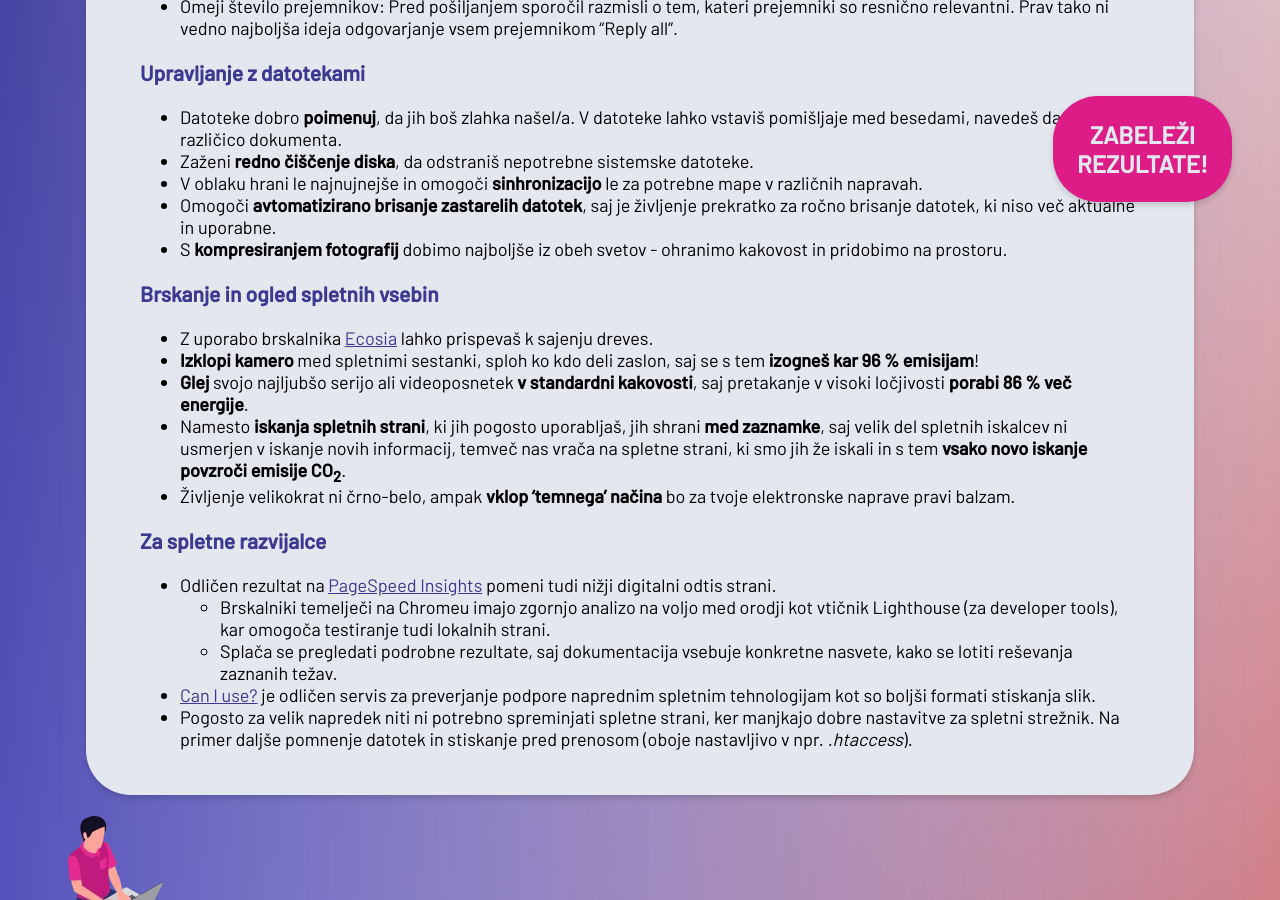
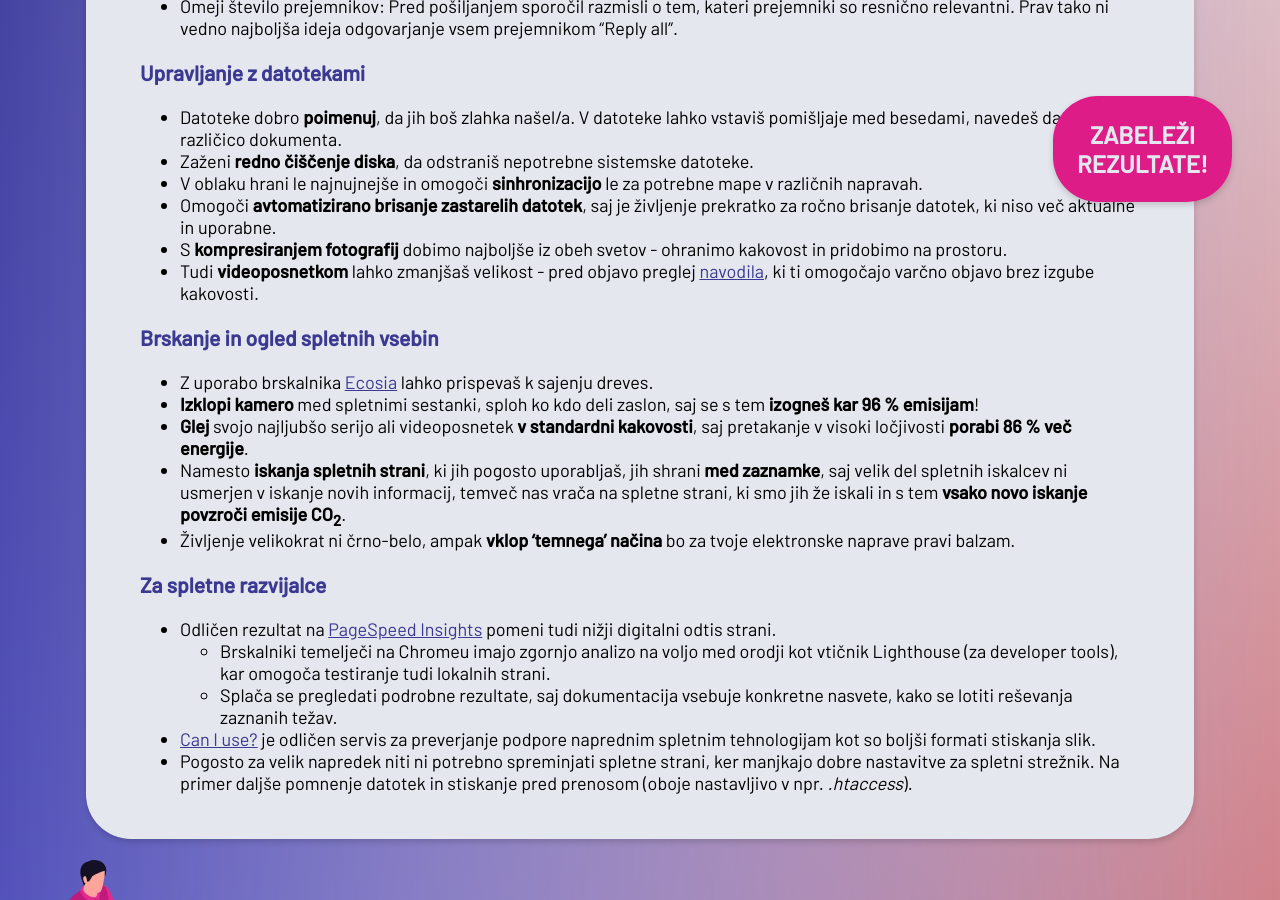
Before and after one commit to ewba/dcd-si, a Jekyll site: the page built from ohranjanje-dobrih-navad.md, in a window 1280 px wide and 900 px high, scrolled down 643 px. Built offline with Jekyll 4.4.1, drawn with Linux system fonts in a browser that asks for light colours.

Commit message:
Update ohranjanje-dobrih-navad.md

```diff
--- a/ohranjanje-dobrih-navad.md
+++ b/ohranjanje-dobrih-navad.md
@@ -18,17 +18,18 @@ V hitrem življenjskem tempu je digitalna prisotnost ključna za naše vsakodnev
 - V oblaku hrani le najnujnejše in omogoči **sinhronizacijo** le za potrebne mape v različnih napravah.
 - Omogoči **avtomatizirano brisanje zastarelih datotek**, saj je življenje prekratko za ročno brisanje datotek, ki niso več aktualne in uporabne.
 - S **kompresiranjem fotografij** dobimo najboljše iz obeh svetov - ohranimo kakovost in pridobimo na prostoru.
+- Tudi **videoposnetkom** lahko zmanjšaš velikost - pred objavo preglej <a href="https://theshiftproject.org/en/guide-reduce-weight-video-5-minutes/" target="_blank" rel="noopener">navodila</a>, ki ti omogočajo varčno objavo brez izgube kakovosti.
 
 ### Brskanje in ogled spletnih vsebin
-- Z uporabo brskalnika <a href="[URL](https://www.ecosia.org/)" target="_blank" rel="noopener">Ecosia</a> lahko prispevaš k sajenju dreves.
+- Z uporabo brskalnika <a href="https://www.ecosia.org/" target="_blank" rel="noopener">Ecosia</a> lahko prispevaš k sajenju dreves.
 - **Izklopi kamero** med spletnimi sestanki, sploh ko kdo deli zaslon, saj se s tem **izogneš kar 96 % emisijam**!
 - **Glej** svojo najljubšo serijo ali videoposnetek **v standardni kakovosti**, saj pretakanje v visoki ločjivosti **porabi 86 % več energije**.
 - Namesto **iskanja spletnih strani**, ki jih pogosto uporabljaš, jih shrani **med zaznamke**, saj velik del spletnih iskalcev ni usmerjen v iskanje novih informacij, temveč nas vrača na spletne strani, ki smo jih že iskali in s tem **vsako novo iskanje povzroči emisije CO<sub>2</sub>**.
 - Življenje velikokrat ni črno-belo, ampak **vklop ‘temnega’ načina** bo za tvoje elektronske naprave pravi balzam.
 
 ### Za spletne razvijalce
-- Odličen rezultat na <a href="[URL](https://pagespeed.web.dev/)" target="_blank" rel="noopener">PageSpeed Insights</a> pomeni tudi nižji digitalni odtis strani.
+- Odličen rezultat na <a href="https://pagespeed.web.dev/" target="_blank" rel="noopener">PageSpeed Insights</a> pomeni tudi nižji digitalni odtis strani.
 	- Brskalniki temelječi na Chromeu imajo zgornjo analizo na voljo med orodji kot vtičnik Lighthouse (za developer tools), kar omogoča testiranje tudi lokalnih strani.
 	- Splača se pregledati podrobne rezultate, saj dokumentacija vsebuje konkretne nasvete, kako se lotiti reševanja zaznanih težav.
-- <a href="[URL](https://caniuse.com/webp)" target="_blank" rel="noopener">Can I use?</a> je odličen servis za preverjanje podpore naprednim spletnim tehnologijam kot so boljši formati stiskanja slik.
+- <a href="https://caniuse.com/webp" target="_blank" rel="noopener">Can I use?</a> je odličen servis za preverjanje podpore naprednim spletnim tehnologijam kot so boljši formati stiskanja slik.
 - Pogosto za velik napredek niti ni potrebno spreminjati spletne strani, ker manjkajo dobre nastavitve za spletni strežnik. Na primer daljše pomnenje datotek in stiskanje pred prenosom (oboje nastavljivo v npr. *.htaccess*).
```
